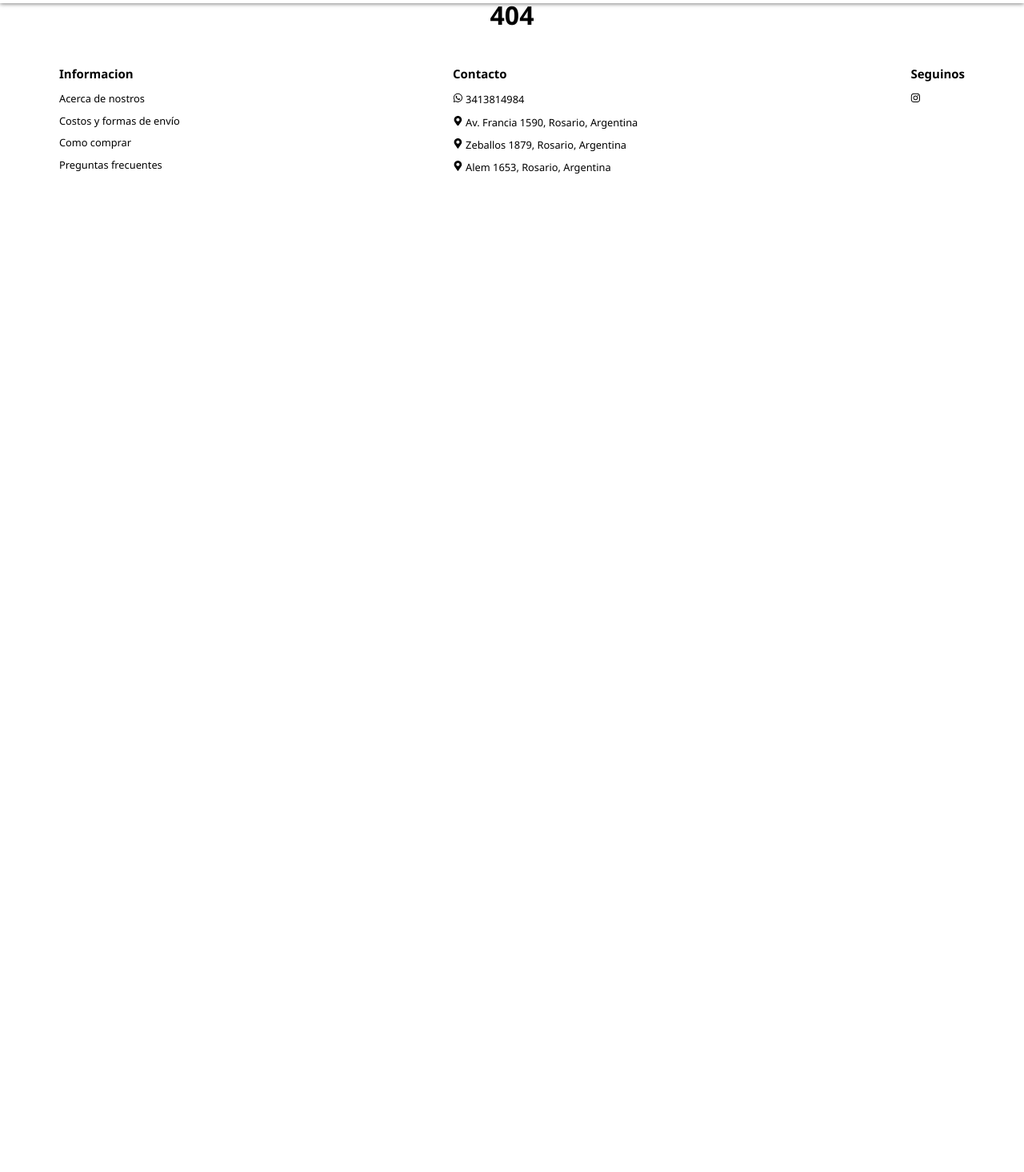
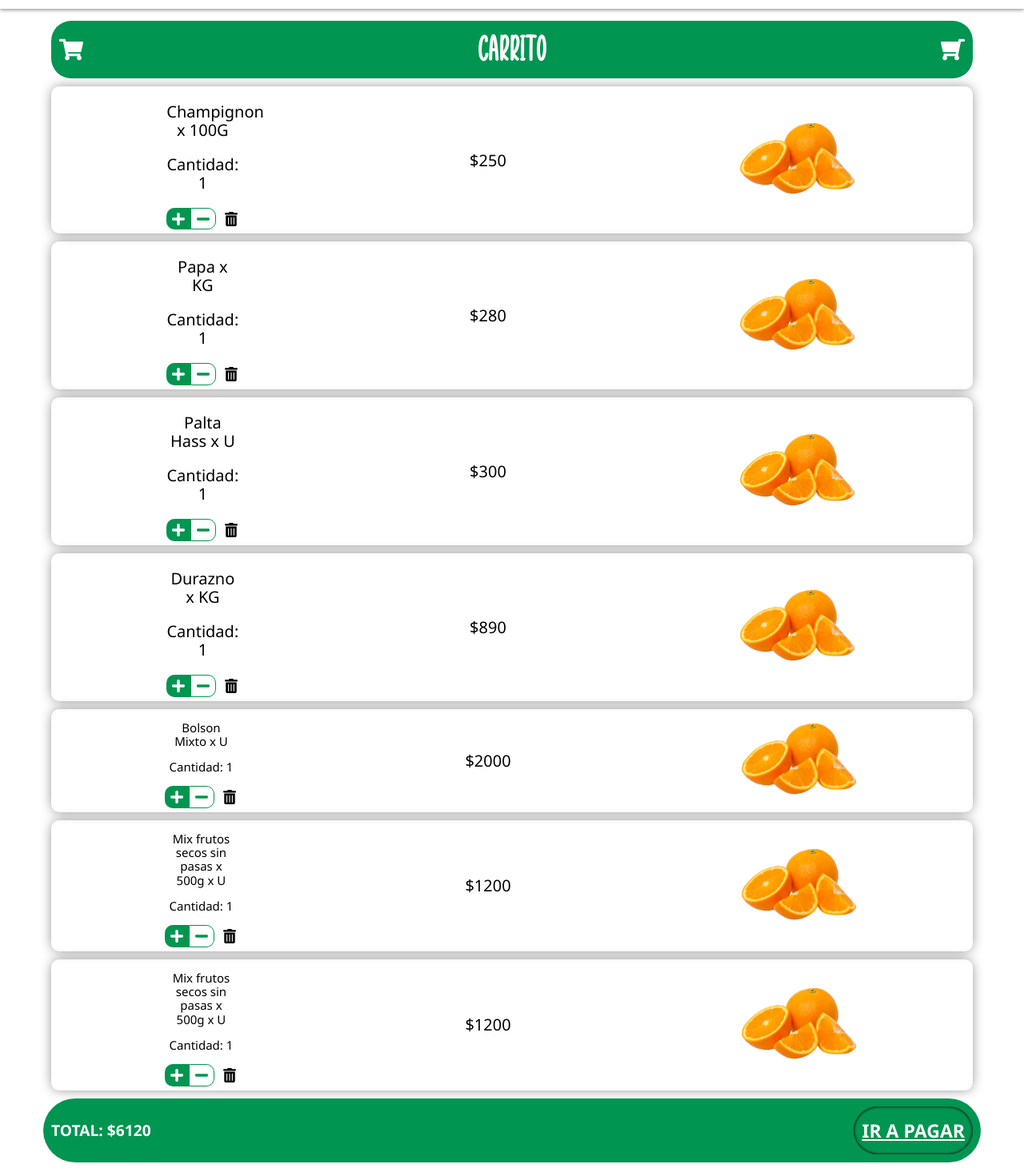
Before and after one commit to NicoMunoz909/BolsonVegetal-client, a React (Create React App) app: page /carrito in a window 1280 px wide. Shown: the part 64-1530 px from the top of the page at 80% size. Before the commit the page ends 800 px from the top, so only its background shows below. Built offline with nearby package versions, Linux system fonts and the light colour scheme; a web font is replaced by a local one.

Commit message:
Create Cart Component

```diff
--- a/src/App.js
+++ b/src/App.js
@@ -2,19 +2,17 @@
 import './App.css';
 import Footer from './Components/Footer';
 import Navbar from './Components/Navbar';
-import { ItemCountContext } from './Contexts/ItemCountContext';
 
 function App() {
+
   return (
-    <ItemCountContext.Provider value={0} >
     <div className="App">
       <Navbar />
-        <div style={{marginTop: '65px'}}>
+      <div style={{marginTop: '75px'}}>
         <Outlet />
       </div>
       <Footer />
     </div>
-    </ItemCountContext.Provider>
     );
   }
 
--- /dev/null
+++ b/src/Components/Cart/Cart.css
@@ -0,0 +1,91 @@
+.cart-header {
+  display: flex;
+  justify-content: space-between;
+  align-items: center;
+  width: 90%;
+  margin: auto;
+  margin-top: 90px;
+  padding: 10px;
+  border-radius: 25px;
+  background-color: #009550;
+  color: white;
+  text-transform: uppercase;
+  box-sizing: border-box;
+  font-family: 'Paper Flower';
+  font-size: 30px;
+}
+
+.cart-header h2 {
+  margin: 0;
+}
+
+.cart-item {
+  display: flex;
+  justify-content: space-around;
+  align-items: center;
+  width: 90%;
+  margin: 10px auto 10px auto;
+  box-shadow: 0px 0px 15px -1px rgba(0,0,0,0.44);
+  font-size: 20px;
+  border-radius: 10px;
+}
+
+.cart-item img{
+  width: 150px;
+  align-self: center;
+}
+
+.cart-item__description {
+  max-width: 90px;
+  margin-bottom: 5px;
+}
+
+.cart-item__plus {
+  border: none;
+  border-top-left-radius: 10px;
+  border-bottom-left-radius: 10px;
+  padding-top: 5px;
+  background-color: #009550;
+  color: white;
+}
+
+.cart-item__minus {
+  border: 1px solid #009550;
+  border-top-right-radius: 10px;
+  border-bottom-right-radius: 10px;
+  padding-top: 4px;
+  padding-bottom: 0px;
+  color: #009550;
+  background-color: white;
+}
+
+.cart-footer button {
+  border: none;
+  outline: none;
+  font-size: larger;
+  font-weight: 800;
+  text-transform: uppercase;
+  background-color: #009550;
+  color: white;
+}
+
+.cart-footer {
+  display: flex;
+  justify-content: space-between;
+  width: 90%;
+  margin: auto;
+  padding: 10px   ;
+  border-radius: 50px;
+  font-size: larger;
+  font-weight: 800;
+  text-transform: uppercase;
+  background-color: #009550;
+  color: white;
+}
+
+.cart-footer__checkout {
+  padding: 10px;
+  border-radius: 50px;
+  box-shadow: 0px 0px 2px 2px #145838 inset,
+              0px 0px 1px 1px #222121 inset;
+}
--- /dev/null
+++ b/src/Components/Cart/index.js
@@ -0,0 +1,42 @@
+import { FaMinus, FaPlus, FaTrashAlt, FaShoppingCart } from 'react-icons/fa'
+import Item from '../../Assets/item.jpg'
+import './Cart.css'
+const Cart = ({items}) => {
+
+  return (
+    <div>
+      <div className='cart-header'>
+        <FaShoppingCart />
+        <h2>Carrito</h2>
+        <FaShoppingCart style={{transform: 'rotateY(180deg)'}}/>
+      </div>
+      {items.map( i => {
+        return (
+          <div className='cart-item'>
+            <div className='cart-item__description' style={{fontSize: i.name.length > 10 ? '15px':'20px'}}>
+              <p>{i.name} x {i.priceType}</p>
+              <p>Cantidad: 1</p>
+              <div style={{display: 'flex', justifyContent: 'space-between', alignItems: 'center', fontSize: '18px'}}>
+                <div>
+                  <button className='cart-item__plus'><FaPlus/></button>
+                  <button className='cart-item__minus'><FaMinus/></button>
+                </div>
+                <FaTrashAlt/>
+              </div>
+            </div>
+            <p>${i.price}</p>
+            <div>
+              <img src={Item} alt="" />
+            </div>
+          </div>
+        )
+      })}
+      <div className='cart-footer'>
+        <p>Total: ${items.reduce((total, current) => total + parseFloat(current.price), 0)}</p>
+        <button style={{textDecoration: 'underline'}} className='cart-footer__checkout'>Ir a pagar</button>
+      </div>
+    </div>
+    )
+  }
+
+  export default Cart
--- a/src/Components/Navbar/Navbar.css
+++ b/src/Components/Navbar/Navbar.css
@@ -43,7 +43,7 @@
 
 .itemCount {
   position: absolute;
-  bottom: 20%;
+  bottom: 33%;
   right: 3%;
   font-size: 20px;
   font-weight: bolder;
--- a/src/Components/Navbar/index.js
+++ b/src/Components/Navbar/index.js
@@ -1,13 +1,9 @@
-import React, { useContext } from 'react'
 import './Navbar.css'
 import logoSvg from "../../Assets/logo.svg"
 import { FaBars, FaShoppingCart, FaHome, FaInstagram, FaWhatsapp } from "react-icons/fa"
 import { RxCross1 } from "react-icons/rx"
-import { ItemCountContext } from '../../Contexts/ItemCountContext'
 
 const Navbar = () => {
-
-  const itemCount = useContext(ItemCountContext)
 
   const toggleContent = () => {
     const content = document.getElementById('content');
@@ -65,10 +61,12 @@
         <div>
           <FaBars onClick={toggleContent}/>
         </div>
-        <img src={logoSvg} alt="" />
+        <a href="/"><img src={logoSvg} alt="" /></a>
         <div className='cartContainer'>
-          <p className='itemCount'>{itemCount}</p>
-          <FaShoppingCart />
+          <p className='itemCount'>0</p>
+          <a href="carrito">
+            <FaShoppingCart />
+          </a>
         </div>
       </div>
     </div>
--- a/src/Components/ShoppingPage/index.js
+++ b/src/Components/ShoppingPage/index.js
@@ -1,4 +1,3 @@
-import React, {useState} from 'react'
 import { FaChevronDown, FaSearch } from 'react-icons/fa'
 import banner from '../../Assets/frutasBanner.jpg'
 import Item from '../../Assets/item.jpg'
--- /dev/null
+++ b/src/Contexts/CartContext.js
@@ -0,0 +1,3 @@
+import { createContext } from "react";
+
+export const CartContext = createContext(null);
--- a/src/Contexts/ItemCountContext.js
+++ /dev/null
@@ -1,3 +0,0 @@
-import { createContext } from "react";
-
-export const ItemCountContext = createContext(0);
--- a/src/Router.js
+++ b/src/Router.js
@@ -1,5 +1,6 @@
 import { BrowserRouter, Routes, Route } from "react-router-dom";
 import App from './App';
+import Cart from "./Components/Cart";
 import Home from "./Components/Home";
 import ShoppingPage from "./Components/ShoppingPage";
 import * as data from './data.js'
@@ -22,6 +23,7 @@
             <Route path="almacen" element={<ShoppingPage titulo='Almacen' filtros={[]} products={data.Almacen} />}></Route>
             <Route path="bebidas" element={<ShoppingPage titulo='Bebibdas' filtros={[]} products={data.Bebidas} />}></Route>
             <Route path="ofertas" element={<ShoppingPage titulo='Ofertas'  filtros={['Agroecologico']} products={data.Ofertas} />}></Route>
+            <Route path="carrito" element={<Cart items={[data.Verduras[0], data.Verduras[3], data.Frutas[2], data.Frutas[5], data.Bolsones[0], data.Dietetica[3],data.Dietetica[3]]} />}></Route>
             <Route path="*" element={<h1>404</h1>}></Route>
           </Route>
         </Routes>
```
Lines whose indentation alone changed are shown as unchanged.
